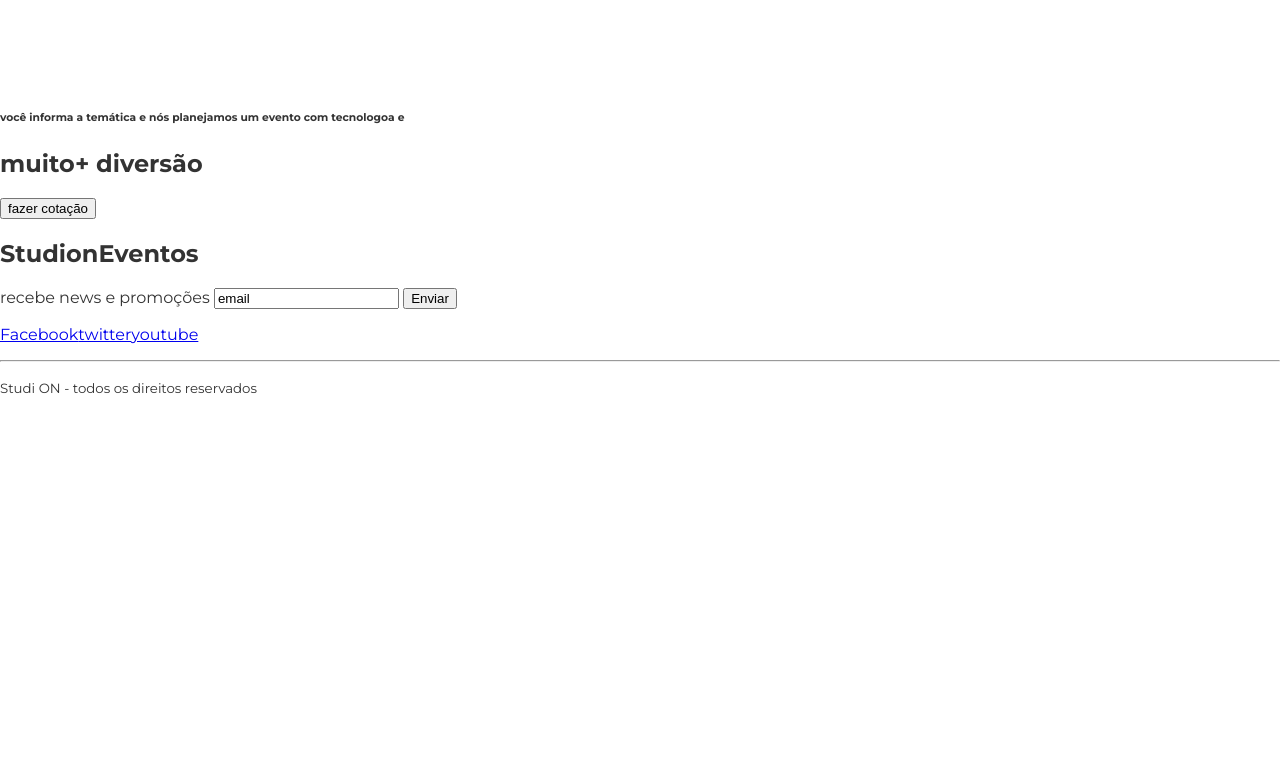
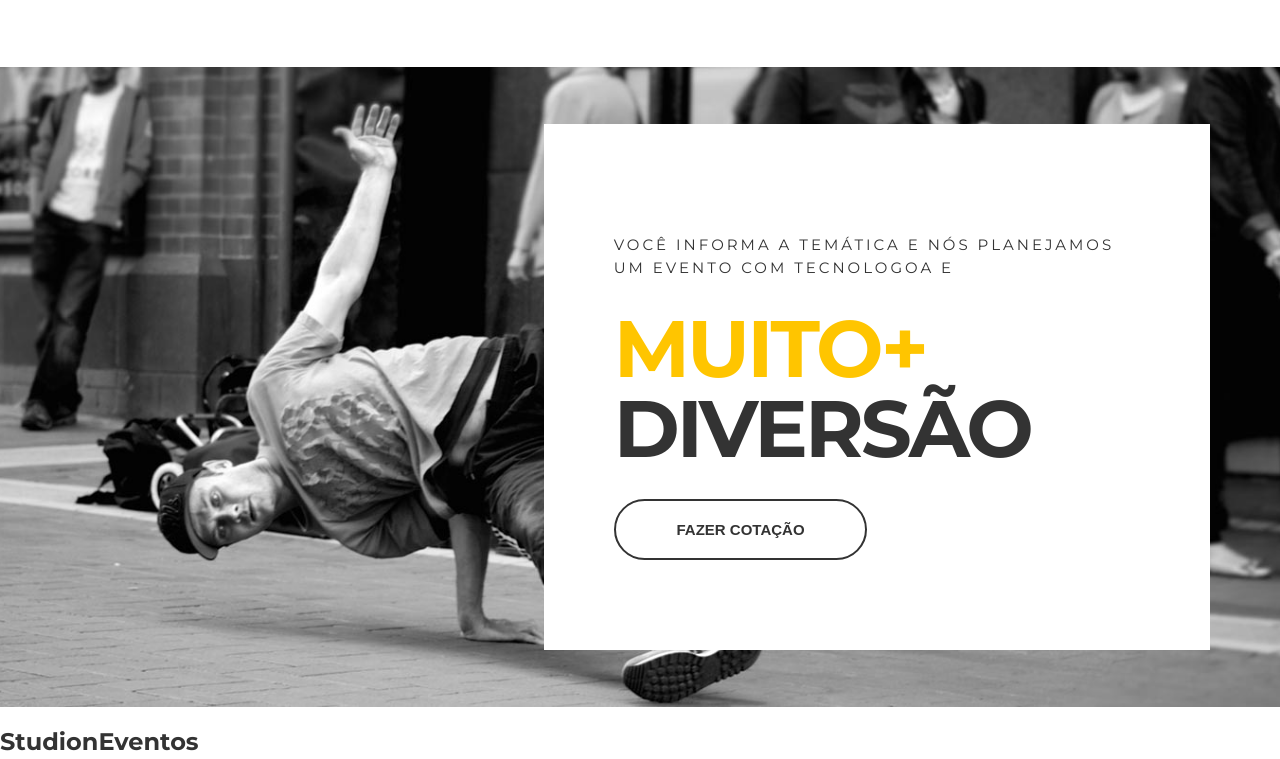
Before and after one commit to AlexandreBen/studion, a website: page src/index.html in a window 1280 px wide. Shown: the part 1576-2335 px from the top of the page. Before the commit the page ends 1989 px from the top, so only its background shows below. Drawn offline with Linux system fonts and the light colour scheme.

Commit message:
mudançad no layout da aula 5

```diff
--- a/src/index.html
+++ b/src/index.html
@@ -79,12 +79,14 @@
         </div>
     </section>
 
-    <section id="3">
-        <div>
+    <section class="quote">
+        <div class="container quote__container">
+            <div class="quote__copy">
             <img src="" alt="">
             <h6>você informa a temática e nós planejamos um evento com tecnologoa e </h6>
-                <h2><span>muito+ </span>diversão</h2>
-            <button>fazer cotação</button>
+                <h2><span class="copy--primary">muito+ </span>diversão</h2>
+            <button class="btn btn--quote">fazer cotação</button>
+            </div>
         </div>
     </section>
   </main>
--- a/src/style.css
+++ b/src/style.css
@@ -28,7 +28,6 @@ footer {
 .container {
     max-width: 1140px;
     margin: 0 auto;
-
 }
 
 
@@ -236,5 +235,58 @@ ul {
 .btn--institutional:hover {
   color: var(--color-copy);
   border-color:  var(--color-primary);
+  box-shadow:  0 1rem 1rem #0006;
   background: unset;
 }
+
+.quote {
+    background-image: url(./images/parallax.jpg);
+    background-attachment: fixed;
+    background-repeat: no-repeat;
+    background-size: cover;
+    background-position: center;
+}
+
+.quote__container {
+    display: grid;
+    align-items: center;
+    justify-items: end;
+    min-height: 80vh;
+}
+
+.quote__copy {
+    background-color: #ffffff;
+    padding:  5.625rem 4.375rem;
+}
+
+.quote__copy h6 {
+    font-size: .9375rem;
+    font-weight: 400;
+    letter-spacing: 0.1875rem;
+    line-height: 1.4375rem;
+    max-width: 53ch;
+    text-transform: uppercase;
+    margin: 0;
+}
+
+.quote__copy h2 {
+    font-size: 5rem;
+    line-height: 5rem;
+    text-transform: uppercase;
+    letter-spacing: -0.1875rem;
+    margin: 1.875rem 0;
+}
+
+.quote__copy h2 span {
+    display: block;
+}
+
+.btn--quote {
+    color: var(--color-copy);
+    border-color:  var(--color-copy);
+    background: unset;
+}
+
+.btn--quote:hover {
+    box-shadow:  0 1rem 1rem #0006;
+}
```
